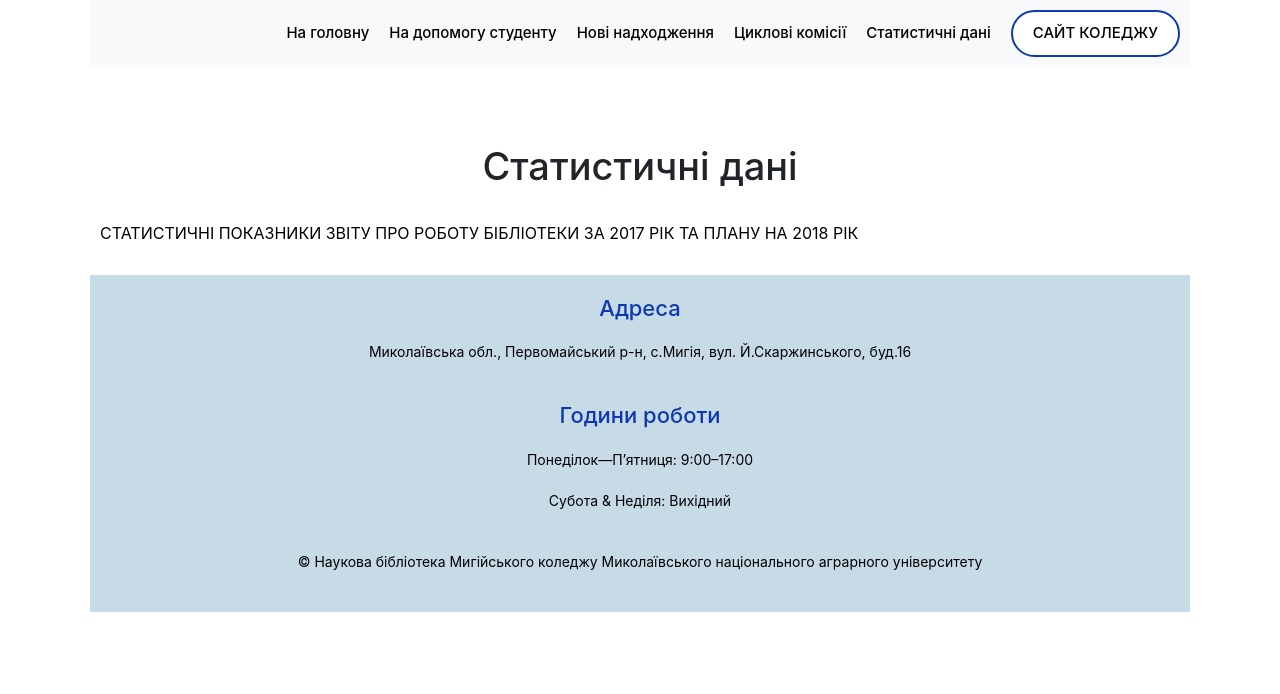
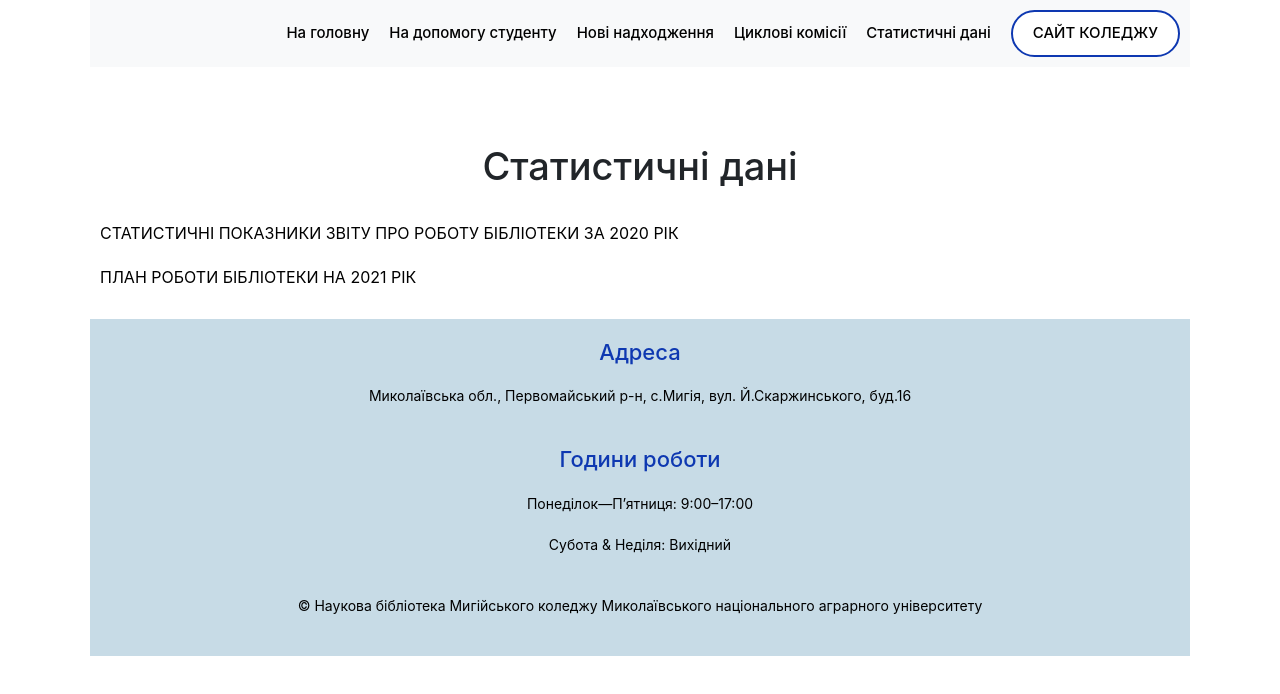
Before and after one commit to library-myhiya/library-mkmnau, a plain HTML site: page stat.html in a window 1280 px wide. Drawn offline with nearby package versions, Linux system fonts and the light colour scheme.

Commit message:
Update stat.html

```diff
--- a/stat.html
+++ b/stat.html
@@ -34,7 +34,8 @@
             <div class="promotions-wrapper">
                   <article class="promotion-category">
 
-                    <p class="cyklovi"> <a href="./zvit.pdf"> СТАТИСТИЧНІ ПОКАЗНИКИ ЗВІТУ ПРО РОБОТУ БІБЛІОТЕКИ  ЗА 2017 РІК ТА ПЛАНУ НА 2018 РІК </a> </p>
+                    <p class="cyklovi"> <a href="./stat2020.doc"> СТАТИСТИЧНІ ПОКАЗНИКИ ЗВІТУ ПРО РОБОТУ БІБЛІОТЕКИ ЗА 2020 РІК </a> </p>
+                    <p class="cyklovi"> <a href="./plan2021.doc"> ПЛАН РОБОТИ БІБЛІОТЕКИ НА 2021 РІК </a> </p>
 
                 </article>
                 <article class="promotion-category">
```
